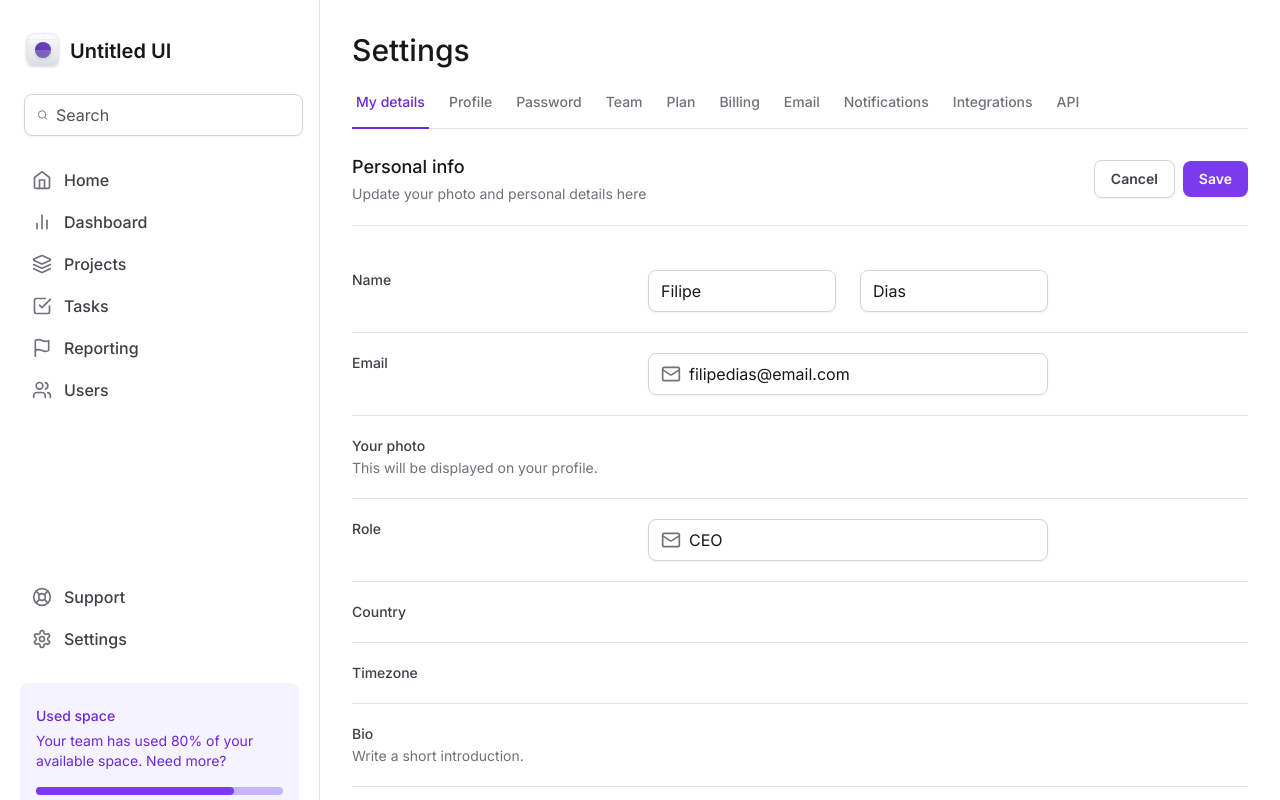
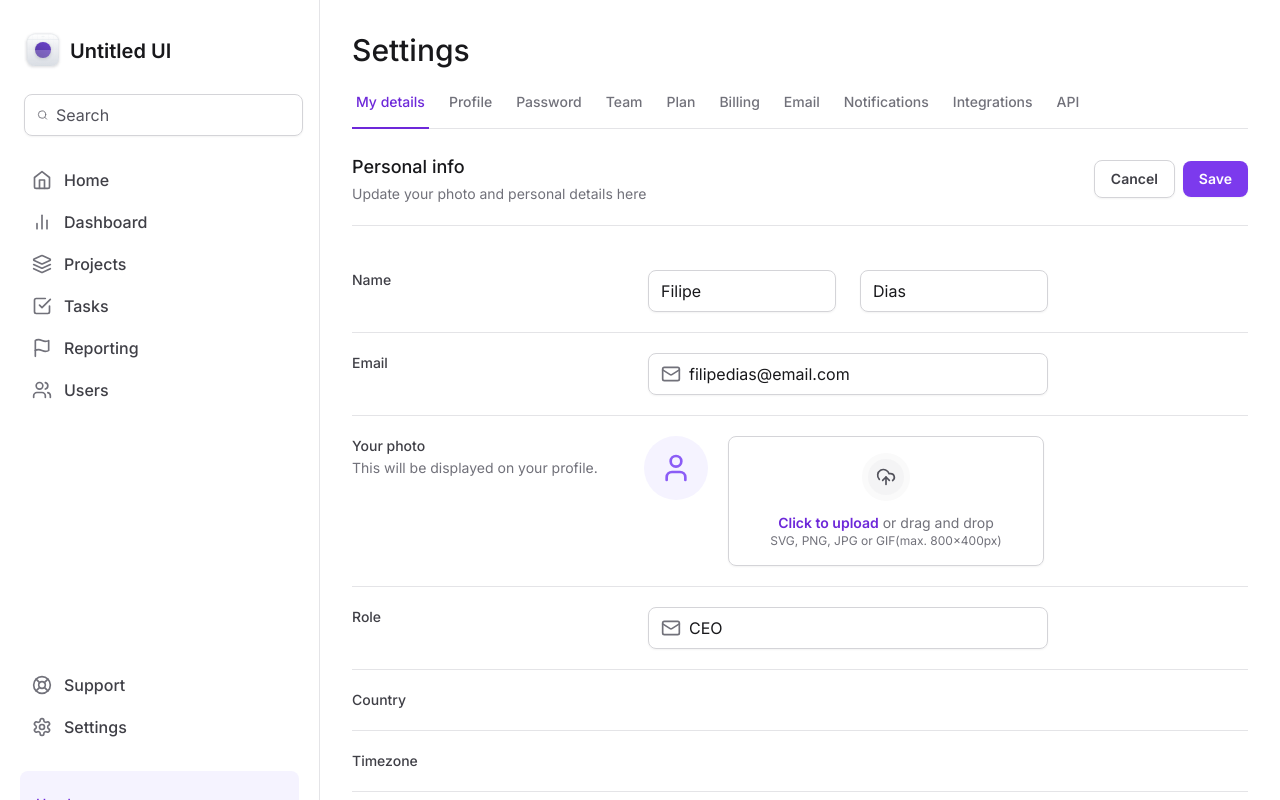
Before and after one commit to jfilipedias/tailwind-next, a Next.js app: page / in a window 1280 px wide. Shown: the top 800 px of the page. Built offline with nearby package versions, Linux system fonts and the light colour scheme.

Commit message:
feat: Create the file upload input

```diff
--- a/src/app/page.tsx
+++ b/src/app/page.tsx
@@ -1,6 +1,6 @@
+import { Mail, UploadCloud, User } from 'lucide-react'
 import * as Input from '@/components/input'
 import { SettingsTabs } from '@/components/settings-tabs'
-import { Mail } from 'lucide-react'
 
 export default function Home() {
 	return (
@@ -87,7 +87,34 @@
 							</span>
 						</label>
 
-						<div></div>
+						<div className="flex items-start gap-5">
+							<div className="flex h-16 w-16 items-center justify-center rounded-full bg-violet-50">
+								<User className="h-8 w-8 text-violet-500" />
+							</div>
+
+							<label
+								htmlFor="photo"
+								className="hover:bg-violet-25 group flex flex-1 cursor-pointer flex-col items-center gap-3 rounded-lg border border-zinc-300 px-6 py-4 text-zinc-500 shadow-sm hover:border-violet-200 hover:text-violet-500"
+							>
+								<div className="border-6 rounded-full border-zinc-50 bg-zinc-100 p-2 group-hover:border-violet-50 group-hover:bg-violet-100">
+									<UploadCloud className="h-5 w-5 text-zinc-600 group-hover:text-violet-600" />
+								</div>
+
+								<div className="flex flex-col items-center">
+									<span className="text-sm">
+										<span className="font-semibold text-violet-700">
+											Click to upload
+										</span>{' '}
+										or drag and drop
+									</span>
+									<span className="text-xs">
+										SVG, PNG, JPG or GIF(max. 800x400px)
+									</span>
+								</div>
+							</label>
+
+							<input id="photo" type="file" className="sr-only" />
+						</div>
 					</div>
 
 					<div className="grid-cols-form grid gap-3 py-5">
--- a/tailwind.config.ts
+++ b/tailwind.config.ts
@@ -4,6 +4,14 @@
 	content: ['./src/**/*.tsx'],
 	theme: {
 		extend: {
+			colors: {
+				violet: {
+					25: '#fcfaff',
+				},
+			},
+			borderWidth: {
+				6: '6px',
+			},
 			gridTemplateColumns: {
 				app: 'minmax(18rem, 20rem) 1fr',
 				form: 'minmax(7.5rem, 17.5rem) minmax(25rem, 1fr) minmax(0, 15rem)',
```
